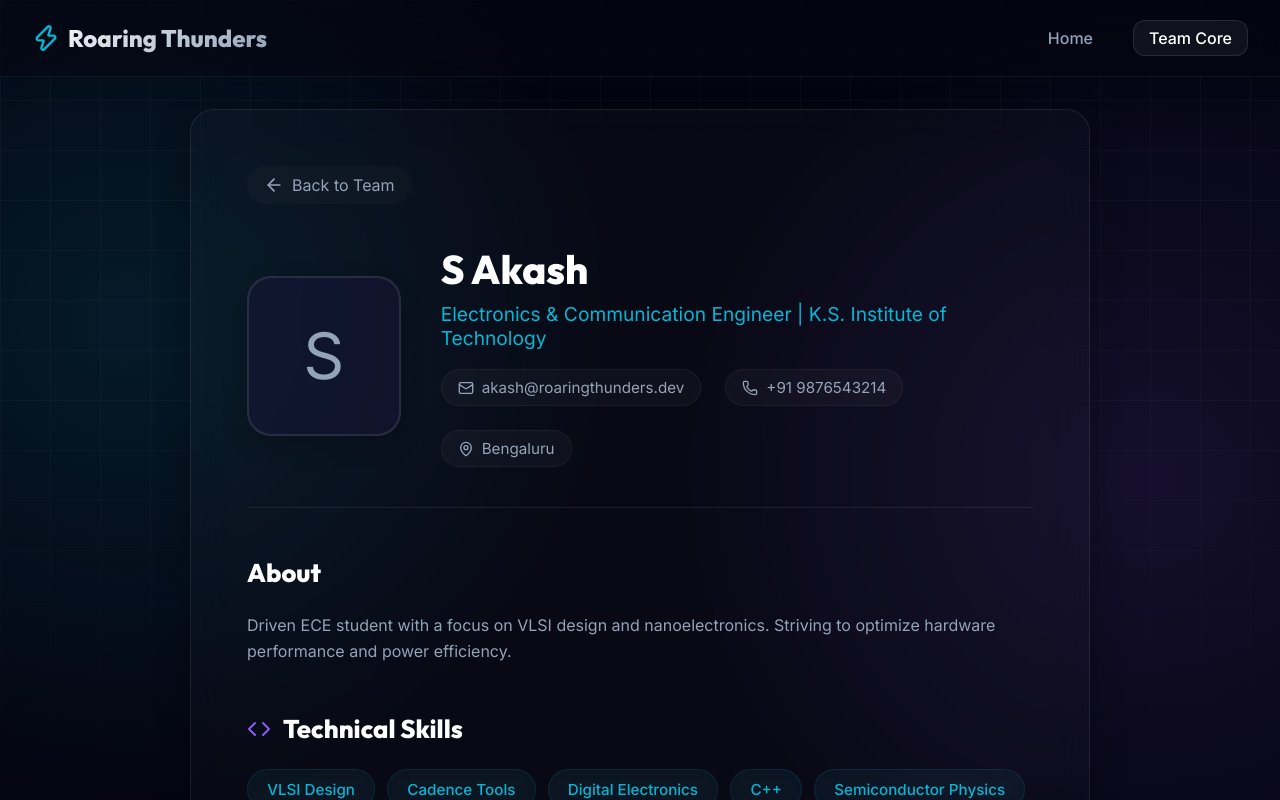
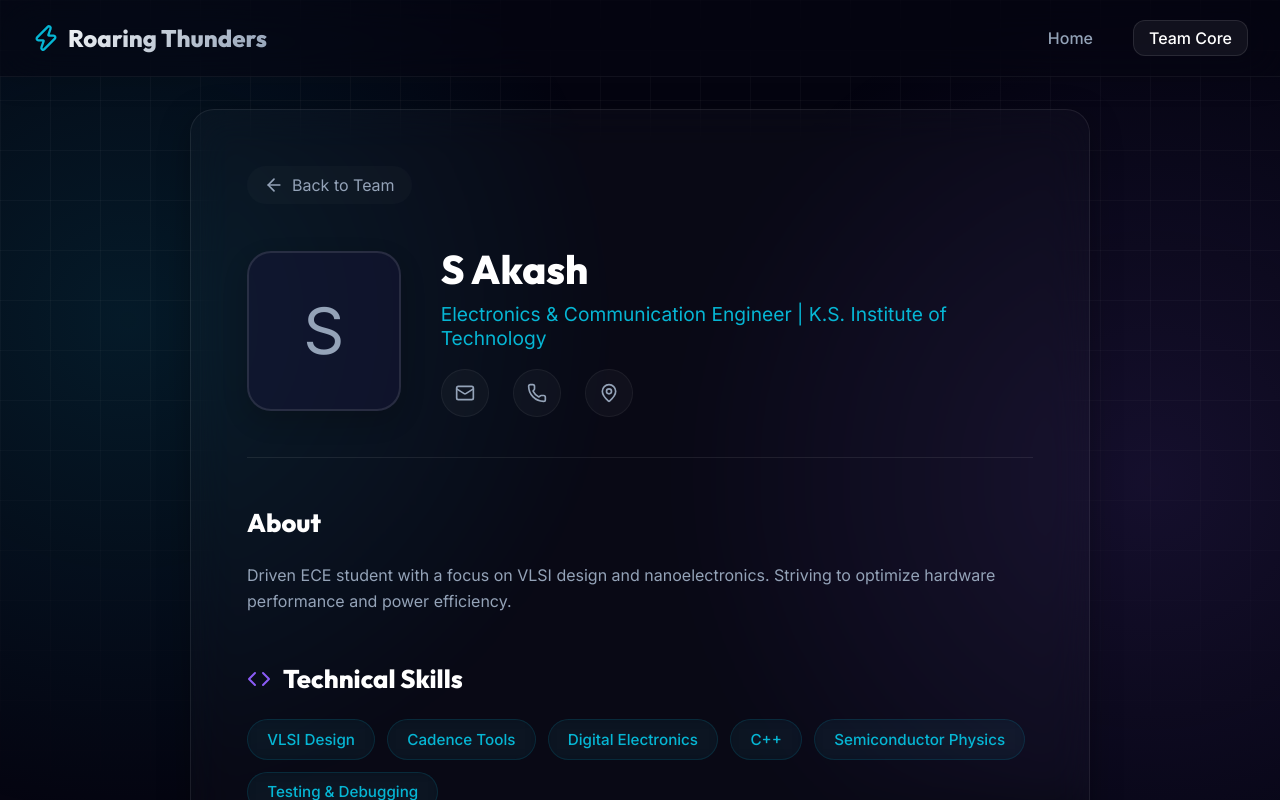
Before and after one commit to shreyasr8thb-svg/roaring-thunders, a React (Vite) app: page /team/akash in a window 1280 px wide. Shown: the top 800 px of the page. Built offline with nearby package versions, Linux system fonts and the light colour scheme.

Commit message:
Hide contact text and redesign contact items as circular icon buttons

```diff
--- a/src/index.css
+++ b/src/index.css
@@ -351,10 +351,11 @@ a {
 .cv-contact-item {
   display: flex;
   align-items: center;
-  gap: 0.5rem;
-  padding: 0.5rem 1rem;
+  justify-content: center;
+  width: 48px;
+  height: 48px;
   background: rgba(255, 255, 255, 0.03);
-  border-radius: 50px;
+  border-radius: 50%;
   border: 1px solid rgba(255, 255, 255, 0.05);
   transition: var(--smooth-transition);
 }
--- a/src/pages/Member.jsx
+++ b/src/pages/Member.jsx
@@ -50,23 +50,23 @@ const Member = () => {
           <p>{member.role} | {member.institute}</p>
           <div className="cv-contact">
             {member.email && (
-              <a href={`mailto:${member.email}`} className="cv-contact-item">
-                <Mail size={16} /> {member.email}
+              <a href={`mailto:${member.email}`} className="cv-contact-item" title="Email">
+                <Mail size={20} />
               </a>
             )}
             {member.phone && (
-              <a href={`tel:${member.phone}`} className="cv-contact-item">
-                <Phone size={16} /> {member.phone}
+              <a href={`tel:${member.phone}`} className="cv-contact-item" title="Phone">
+                <Phone size={20} />
               </a>
             )}
             {member.linkedin && member.linkedin !== "https://linkedin.com/in/" && (
-              <a href={member.linkedin} target="_blank" rel="noopener noreferrer" className="cv-contact-item">
-                <Link size={16} /> LinkedIn
+              <a href={member.linkedin} target="_blank" rel="noopener noreferrer" className="cv-contact-item" title="LinkedIn">
+                <Link size={20} />
               </a>
             )}
             {member.location && (
-              <a href={`https://www.google.com/maps/search/?api=1&query=${encodeURIComponent(member.location)}`} target="_blank" rel="noopener noreferrer" className="cv-contact-item">
-                <MapPin size={16} /> {member.location}
+              <a href={`https://www.google.com/maps/search/?api=1&query=${encodeURIComponent(member.location)}`} target="_blank" rel="noopener noreferrer" className="cv-contact-item" title="Location">
+                <MapPin size={20} />
               </a>
             )}
           </div>
```
